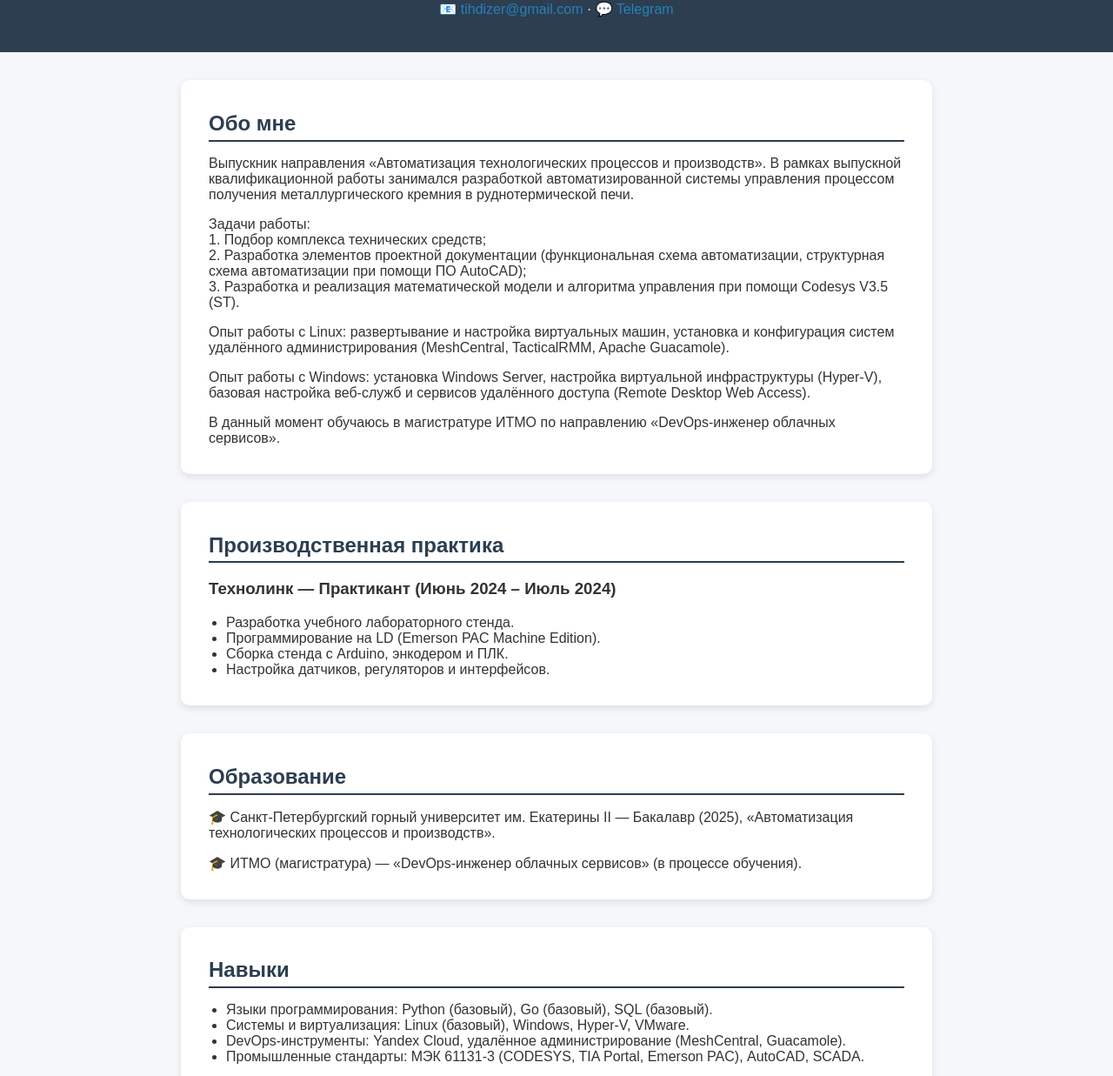
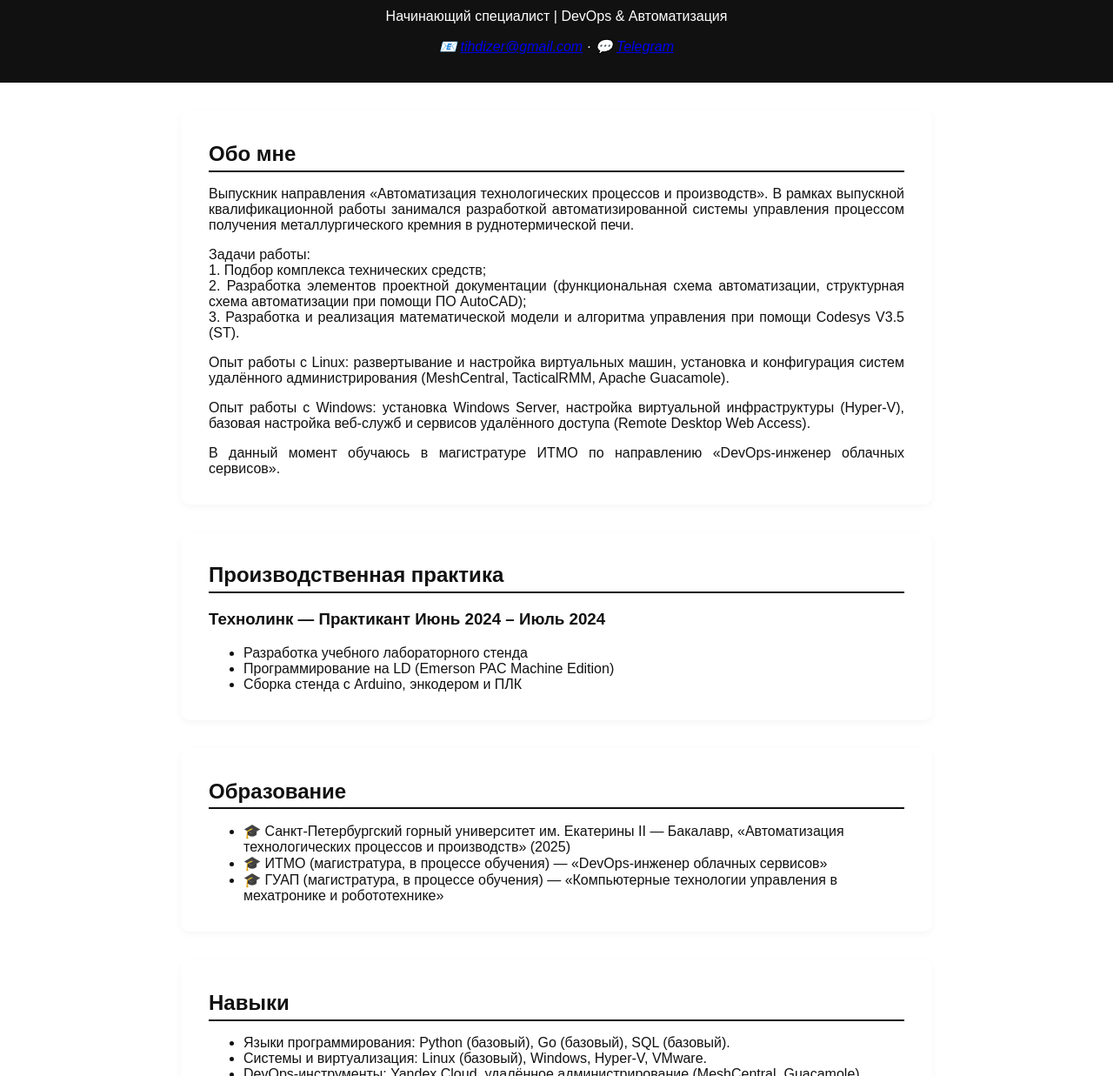
Before and after one commit to TihDizer/cv, a plain HTML site: page index.html in a window 1280 px wide. Shown: the part 102-1339 px from the top of the page at 87% size. Drawn offline with Linux system fonts and the light colour scheme.

Commit message:
refactor: do basic refactor

```diff
--- /dev/null
+++ b/assets/style.css
@@ -0,0 +1,37 @@
+body {
+    font-family: Arial, sans-serif;
+    margin: 0;
+    background: #fff; /* Белый фон */
+    color: #111; /* Черный текст */
+}
+
+header {
+    background: #111;
+    color: #fff;
+    text-align: center;
+    padding: 2rem 1rem;
+}
+
+section {
+    max-width: 800px;
+    margin: 2rem auto;
+    padding: 1rem 2rem;
+    background: #fff;
+    border-radius: 10px;
+    box-shadow: 0 3px 8px rgba(0, 0, 0, 0.04);
+}
+
+h2 {
+    border-bottom: 2px solid #111;
+    padding-bottom: 0.3rem;
+    margin-bottom: 1rem;
+    color: #111;
+}
+
+/* Для блока "Обо мне" (если есть класс) */
+.about {
+    text-align: justify;
+}
+
+/* Если нет отдельного класса для "Обо мне",
+добавьте его в HTML-код соответствующему section или p */
--- a/index.html
+++ b/index.html
@@ -1,75 +1,126 @@
-<!DOCTYPE html>
+<!doctype html>
 <html lang="ru">
     <head>
-  <meta charset="UTF-8">
-  <meta name="viewport" content="width=device-width, initial-scale=1.0">
+        <meta charset="UTF-8" />
+        <meta name="viewport" content="width=device-width, initial-scale=1.0" />
+        <meta
+            name="description"
+            content="Резюме Ивана Лапшина. Опыт работы с Linux, Windows Server, автоматизацией технологических процессов (АСУТП) и облачными технологиями."
+        />
         <title>Резюме — Лапшин Иван Александрович</title>
-  <link rel="stylesheet" href="style.css">
+        <link rel="stylesheet" href="assets/style.css" />
+        <link rel="icon" href="assets/favicon.ico" />
     </head>
     <body>
         <header>
             <h1>Лапшин Иван Александрович</h1>
             <p>Начинающий специалист | DevOps & Автоматизация</p>
-    <p class="contacts">
-      📧 <a href="mailto:tihdizer@gmail.com">tihdizer@gmail.com</a> ·
-      💬 <a href="https://t.me/tihdizer">Telegram</a>
-    </p>
+            <address class="contacts">
+                📧
+                <a href="mailto:tihdizer@gmail.com" aria-label="Email"
+                    >tihdizer@gmail.com</a
+                >
+                · 💬
+                <a href="https://t.me/tihdizer" aria-label="Telegram"
+                    >Telegram</a
+                >
+            </address>
         </header>
 
-  <section>
+        <main>
+            <section class="about">
                 <h2>Обо мне</h2>
                 <p>
-    Выпускник направления «Автоматизация технологических процессов и производств».
-    В рамках выпускной квалификационной работы занимался разработкой автоматизированной
-    системы управления процессом получения металлургического кремния в руднотермической печи.
+                    Выпускник направления «Автоматизация технологических
+                    процессов и производств». В рамках выпускной
+                    квалификационной работы занимался разработкой
+                    автоматизированной системы управления процессом получения
+                    металлургического кремния в руднотермической печи.
                 </p>
                 <p>
                     Задачи работы:
-    <br>1. Подбор комплекса технических средств;
-    <br>2. Разработка элементов проектной документации (функциональная схема автоматизации,
-    структурная схема автоматизации при помощи ПО AutoCAD);
-    <br>3. Разработка и реализация математической модели и алгоритма управления при помощи Codesys V3.5 (ST).
+                    <br />1. Подбор комплекса технических средств; <br />2.
+                    Разработка элементов проектной документации (функциональная
+                    схема автоматизации, структурная схема автоматизации при
+                    помощи ПО AutoCAD); <br />3. Разработка и реализация
+                    математической модели и алгоритма управления при помощи
+                    Codesys V3.5 (ST).
                 </p>
                 <p>
-    Опыт работы с Linux: развертывание и настройка виртуальных машин, установка и конфигурация
-    систем удалённого администрирования (MeshCentral, TacticalRMM, Apache Guacamole).
+                    Опыт работы с Linux: развертывание и настройка виртуальных
+                    машин, установка и конфигурация систем удалённого
+                    администрирования (MeshCentral, TacticalRMM, Apache
+                    Guacamole).
                 </p>
                 <p>
-    Опыт работы с Windows: установка Windows Server, настройка виртуальной инфраструктуры (Hyper-V),
-    базовая настройка веб-служб и сервисов удалённого доступа (Remote Desktop Web Access).
+                    Опыт работы с Windows: установка Windows Server, настройка
+                    виртуальной инфраструктуры (Hyper-V), базовая настройка
+                    веб-служб и сервисов удалённого доступа (Remote Desktop Web
+                    Access).
                 </p>
                 <p>
-    В данный момент обучаюсь в магистратуре ИТМО по направлению «DevOps-инженер облачных сервисов».
+                    В данный момент обучаюсь в магистратуре ИТМО по направлению
+                    «DevOps-инженер облачных сервисов».
                 </p>
             </section>
 
-
             <section>
                 <h2>Производственная практика</h2>
-    <h3>Технолинк — Практикант (Июнь 2024 – Июль 2024)</h3>
+                <h3>
+                    Технолинк — Практикант
+                    <time datetime="2024-06">Июнь 2024</time> –
+                    <time datetime="2024-07">Июль 2024</time>
+                </h3>
                 <ul>
-      <li>Разработка учебного лабораторного стенда.</li>
-      <li>Программирование на LD (Emerson PAC Machine Edition).</li>
-      <li>Сборка стенда с Arduino, энкодером и ПЛК.</li>
-      <li>Настройка датчиков, регуляторов и интерфейсов.</li>
+                    <li>Разработка учебного лабораторного стенда</li>
+                    <li>
+                        Программирование на LD (Emerson PAC Machine Edition)
+                    </li>
+                    <li>Сборка стенда с Arduino, энкодером и ПЛК</li>
                 </ul>
             </section>
 
             <section>
                 <h2>Образование</h2>
-    <p>🎓 Санкт-Петербургский горный университет им. Екатерины II — Бакалавр (2025),
-    «Автоматизация технологических процессов и производств».</p>
-    <p>🎓 ИТМО (магистратура) — «DevOps-инженер облачных сервисов» (в процессе обучения).</p>
+                <ul>
+                    <li>
+                        🎓 Санкт-Петербургский горный университет им. Екатерины
+                        II — Бакалавр, «Автоматизация технологических процессов
+                        и производств» (2025)
+                    </li>
+                    <li>
+                        🎓 ИТМО (магистратура, в процессе обучения) —
+                        «DevOps-инженер облачных сервисов»
+                    </li>
+                    <li>
+                        🎓 ГУАП (магистратура, в процессе обучения) —
+                        «Компьютерные технологии управления в мехатронике и
+                        робототехнике»
+                    </li>
+                </ul>
             </section>
 
             <section>
                 <h2>Навыки</h2>
                 <ul>
-      <li>Языки программирования: Python (базовый), Go (базовый), SQL (базовый).</li>
-      <li>Системы и виртуализация: Linux (базовый), Windows, Hyper-V, VMware.</li>
-      <li>DevOps-инструменты: Yandex Cloud, удалённое администрирование (MeshCentral, Guacamole).</li>
-      <li>Промышленные стандарты: МЭК 61131-3 (CODESYS, TIA Portal, Emerson PAC), AutoCAD, SCADA.</li>
+                    <li>
+                        Языки программирования: Python (базовый), Go (базовый),
+                        SQL (базовый).
+                    </li>
+                    <li>
+                        Системы и виртуализация: Linux (базовый), Windows,
+                        Hyper-V, VMware.
+                    </li>
+                    <li>
+                        DevOps-инструменты: Yandex Cloud, удалённое
+                        администрирование (MeshCentral, Guacamole).
+                    </li>
+                    <li>
+                        Промышленные стандарты: МЭК 61131-3 (CODESYS, TIA
+                        Portal, Emerson PAC), AutoCAD, SCADA.
+                    </li>
                 </ul>
             </section>
+        </main>
     </body>
 </html>
--- a/style.css
+++ /dev/null
@@ -1,40 +0,0 @@
-body {
-  font-family: Arial, sans-serif;
-  margin: 0;
-  background: #f5f7fa;
-  color: #333;
-}
-header {
-  background: #2c3e50;
-  color: white;
-  text-align: center;
-  padding: 2rem 1rem;
-}
-header h1 {
-  margin: 0;
-  font-size: 2rem;
-}
-header p {
-  margin: 0.5rem 0;
-}
-section {
-  max-width: 800px;
-  margin: 2rem auto;
-  padding: 1rem 2rem;
-  background: white;
-  border-radius: 10px;
-  box-shadow: 0 3px 8px rgba(0,0,0,0.1);
-}
-h2 {
-  border-bottom: 2px solid #2c3e50;
-  padding-bottom: 0.3rem;
-  margin-bottom: 1rem;
-  color: #2c3e50;
-}
-ul {
-  padding-left: 20px;
-}
-.contacts a {
-  color: #2980b9;
-  text-decoration: none;
-}
```
Lines whose indentation alone changed are shown as unchanged.
